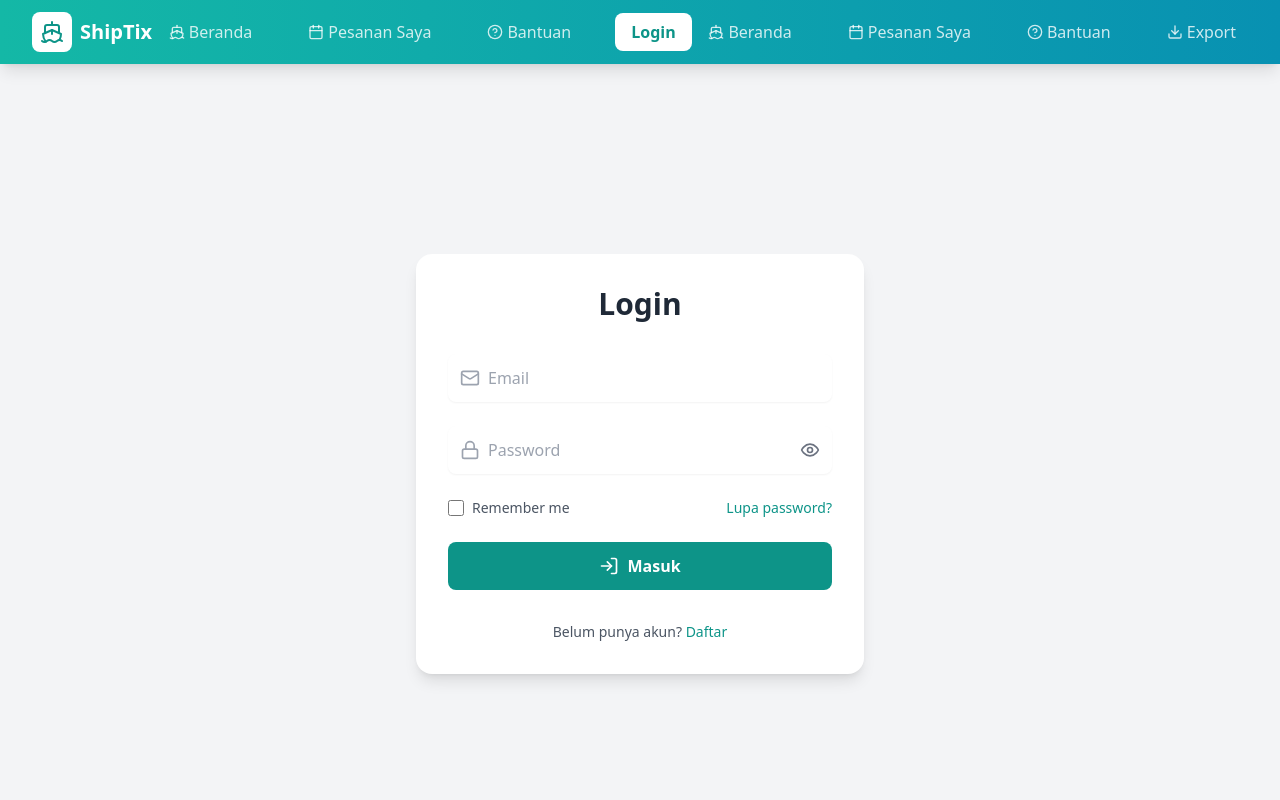
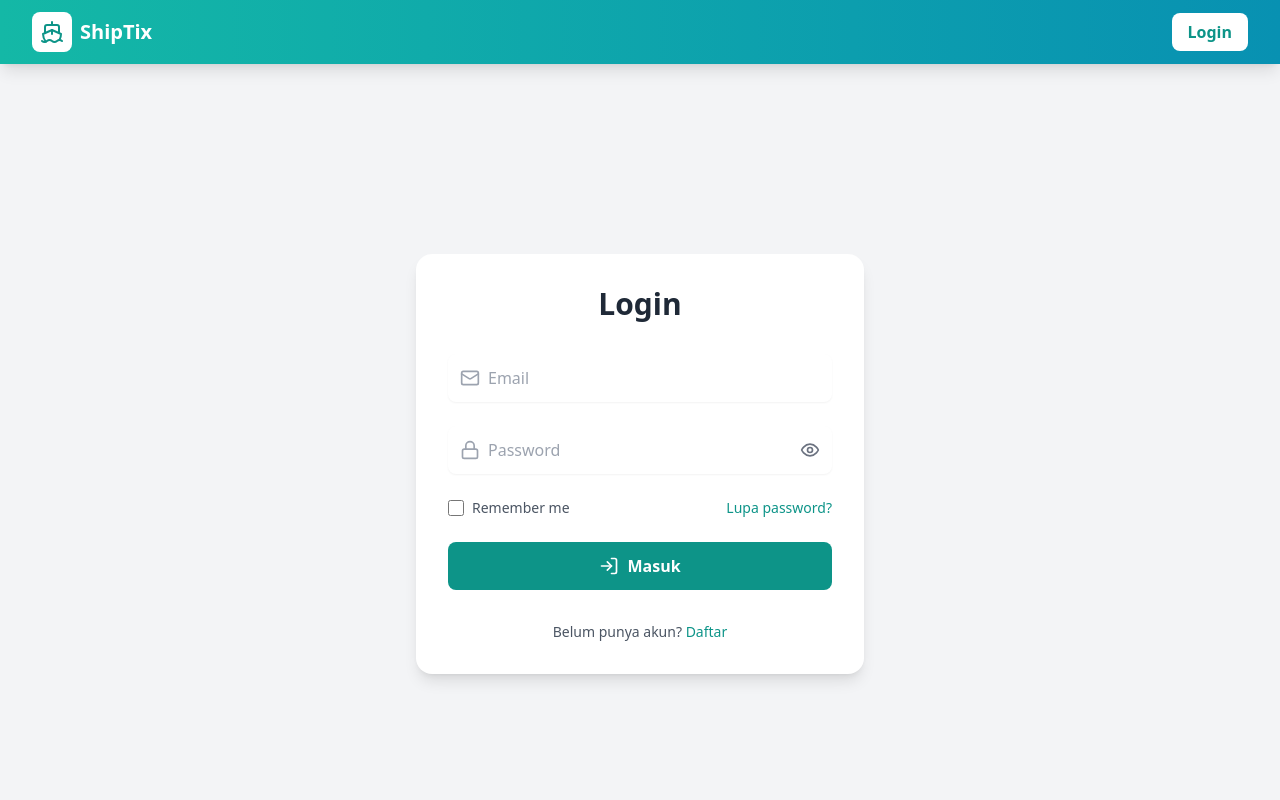
Before and after one commit to alugarabolts-coder/eticket, a React (Vite) app: page /login in a window 1280 px wide. Shown: the top 800 px of the page. Built offline with nearby package versions, Linux system fonts and the light colour scheme; no server answers.

Commit message:
Updated Header.tsx

```diff
--- a/src/components/Header.tsx
+++ b/src/components/Header.tsx
@@ -71,41 +71,6 @@ export function Header() {
 
 {/* <<<<<<< HEAD */}
           <div className="flex items-center space-x-8">
-            <nav className="hidden md:flex space-x-8">
-              <Link
-                to="/home"
-                className={`flex items-center space-x-1 px-3 py-2 rounded-lg transition-colors ${
-                  isActive('/home') || isActive('/')
-                    ? 'text-white bg-white/20'
-                    : 'text-white/80 hover:text-white hover:bg-white/10'
-                }`}
-              >
-                <Ship className="w-4 h-4" />
-                <span>Beranda</span>
-              </Link>
-              <Link
-                to="/my-bookings" // Pastikan path ini sesuai dengan router Anda
-                className={`flex items-center space-x-1 px-3 py-2 rounded-lg transition-colors ${
-                  isActive('/my-bookings')
-                    ? 'text-white bg-white/20'
-                    : 'text-white/80 hover:text-white hover:bg-white/10'
-                }`}
-              >
-                <Calendar className="w-4 h-4" />
-                <span>Pesanan Saya</span>
-              </Link>
-              <Link
-                to="/help"
-                className={`flex items-center space-x-1 px-3 py-2 rounded-lg transition-colors ${
-                  isActive('/help')
-                    ? 'text-white bg-white/20'
-                    : 'text-white/80 hover:text-white hover:bg-white/10'
-                }`}
-              >
-                <HelpCircle className="w-4 h-4" />
-                <span>Bantuan</span>
-              </Link>
-            </nav>
 
             {/* Bagian dinamis untuk Login/User Menu */}
             <div className="relative">
@@ -154,54 +119,7 @@ export function Header() {
               )}
             </div>
           </div>
-{/* ======= */}
-          <nav className="hidden md:flex space-x-8">
-            <Link
-              to="/"
-              className={`flex items-center space-x-1 px-3 py-2 rounded-lg transition-colors ${
-                isActive('/')
-                  ? 'text-white bg-white/20'
-                  : 'text-white/80 hover:text-white hover:bg-white/10'
-              }`}
-            >
-              <Ship className="w-4 h-4" />
-              <span>Beranda</span>
-            </Link>
-            <Link
-              to="/bookings"
-              className={`flex items-center space-x-1 px-3 py-2 rounded-lg transition-colors ${
-                isActive('/bookings')
-                  ? 'text-white bg-white/20'
-                  : 'text-white/80 hover:text-white hover:bg-white/10'
-              }`}
-            >
-              <Calendar className="w-4 h-4" />
-              <span>Pesanan Saya</span>
-            </Link>
-            <Link
-              to="/help"
-              className={`flex items-center space-x-1 px-3 py-2 rounded-lg transition-colors ${
-                isActive('/help')
-                  ? 'text-white bg-white/20'
-                  : 'text-white/80 hover:text-white hover:bg-white/10'
-              }`}
-            >
-              <HelpCircle className="w-4 h-4" />
-              <span>Bantuan</span>
-            </Link>
-            <Link
-              to="/export"
-              className={`flex items-center space-x-1 px-3 py-2 rounded-lg transition-colors ${
-                isActive('/export')
-                  ? 'text-white bg-white/20'
-                  : 'text-white/80 hover:text-white hover:bg-white/10'
-              }`}
-            >
-              <Download className="w-4 h-4" />
-              <span>Export</span>
-            </Link>
-          </nav>
-{/* >>>>>>> baaa1fc9ee959d9886f12b167e1657e08f03c57d */}
+
         </div>
       </div>
     </header>
```
